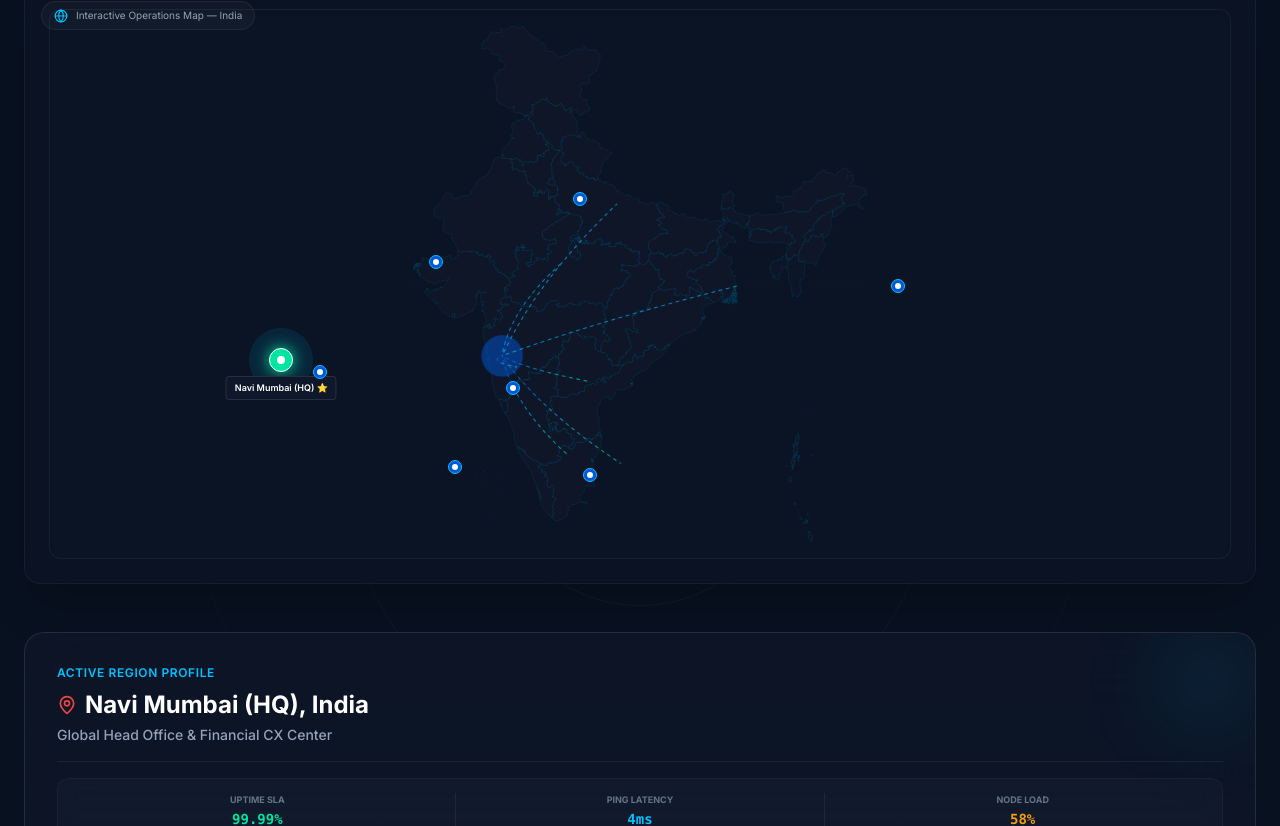
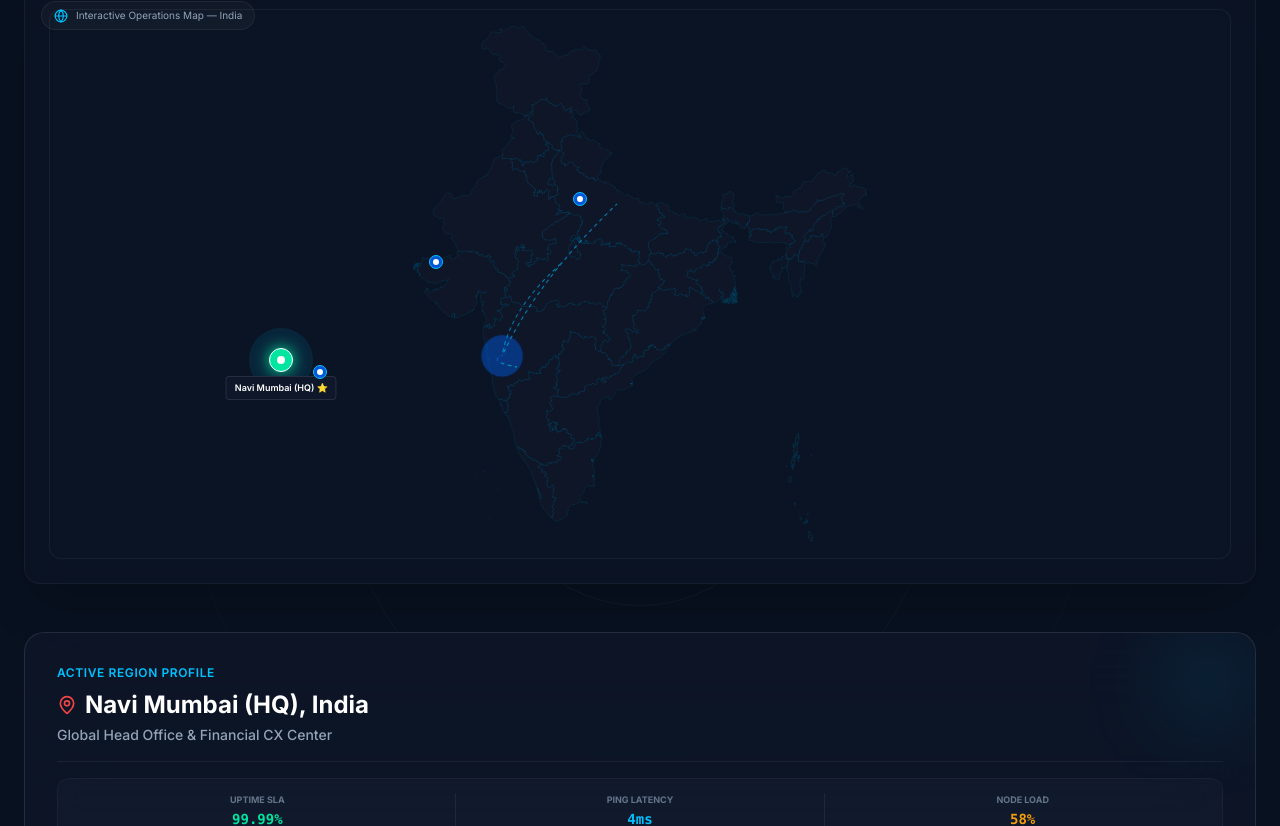
Before and after one commit to sabledattatray/Nexdial-IO, a Next.js app: page / in a window 1280 px wide. Shown: the part 6685-7511 px from the top of the page. Built offline with nearby package versions, Linux system fonts and the light colour scheme.

Commit message:
feat: restrict map locations and connections to Navi Mumbai HQ, Pune, Ashoknagar MP, and Lucknow UP

```diff
--- a/src/components/home/GlobalPresence.tsx
+++ b/src/components/home/GlobalPresence.tsx
@@ -37,48 +37,6 @@ const locations: Location[] = [
     load: "58%",
   },
   {
-    id: "bengaluru",
-    city: "Bengaluru",
-    country: "India",
-    role: "Technology Innovation & R&D Hub",
-    details: "Speech AI research, cloud telephony architecture, and system integration testing",
-    address: "Prestige Tech Park, Block B, 4th Floor, Marathahalli-Sarjapur Outer Ring Road, Bengaluru, Karnataka 560103",
-    coordinates: { x: 210, y: 580 },
-    servers: "Azure India Central (Pune/Bangalore)",
-    agents: "350+",
-    sla: "99.99%",
-    latency: "11ms",
-    load: "52%",
-  },
-  {
-    id: "hyderabad",
-    city: "Hyderabad",
-    country: "India",
-    role: "AI Model Training & KPO Center",
-    details: "Deep learning transcript optimization, agent training simulator engine support",
-    address: "Mindspace IT Park, Building 20, 8th Floor, Madhapur, Hyderabad, Telangana 500081",
-    coordinates: { x: 240, y: 480 },
-    servers: "Google Cloud Region (me-central2)",
-    agents: "300+",
-    sla: "99.97%",
-    latency: "12ms",
-    load: "41%",
-  },
-  {
-    id: "chennai",
-    city: "Chennai",
-    country: "India",
-    role: "Omnichannel Support & Regional Hub",
-    details: "Multilingual regional support, SLA tracking systems, and telecom endpoints",
-    address: "Taramani IIT Research Park, Phase II, 3rd Floor, Chennai, Tamil Nadu 600113",
-    coordinates: { x: 280, y: 590 },
-    servers: "AWS Mumbai Local Zone",
-    agents: "250+",
-    sla: "99.95%",
-    latency: "15ms",
-    load: "35%",
-  },
-  {
     id: "pune",
     city: "Pune",
     country: "India",
@@ -91,20 +49,6 @@ const locations: Location[] = [
     sla: "99.99%",
     latency: "13ms",
     load: "28%",
-  },
-  {
-    id: "kolkata",
-    city: "Kolkata",
-    country: "India",
-    role: "East India CX & Operations Hub",
-    details: "Inbound customer service, dialer campaign execution, and disaster recovery center",
-    address: "DLF IT Park 1, Tower C, 6th Floor, Major Arterial Road, New Town, Kolkata, West Bengal 700156",
-    coordinates: { x: 440, y: 350 },
-    servers: "Azure India South (Chennai/Kolkata)",
-    agents: "180+",
-    sla: "99.92%",
-    latency: "19ms",
-    load: "30%",
   },
   {
     id: "ashoknagar",
@@ -137,11 +81,7 @@ const locations: Location[] = [
 ];
 
 const connectionPaths = [
-  { from: { x: 120, y: 445 }, to: { x: 210, y: 580 } }, // Mumbai -> Bengaluru
-  { from: { x: 120, y: 445 }, to: { x: 240, y: 480 } }, // Mumbai -> Hyderabad
-  { from: { x: 120, y: 445 }, to: { x: 280, y: 590 } }, // Mumbai -> Chennai
   { from: { x: 120, y: 445 }, to: { x: 140, y: 460 } }, // Mumbai -> Pune
-  { from: { x: 120, y: 445 }, to: { x: 440, y: 350 } }, // Mumbai -> Kolkata
   { from: { x: 120, y: 445 }, to: { x: 200, y: 320 } }, // Mumbai -> Ashoknagar
   { from: { x: 120, y: 445 }, to: { x: 275, y: 240 } }, // Mumbai -> Lucknow
 ];
```
